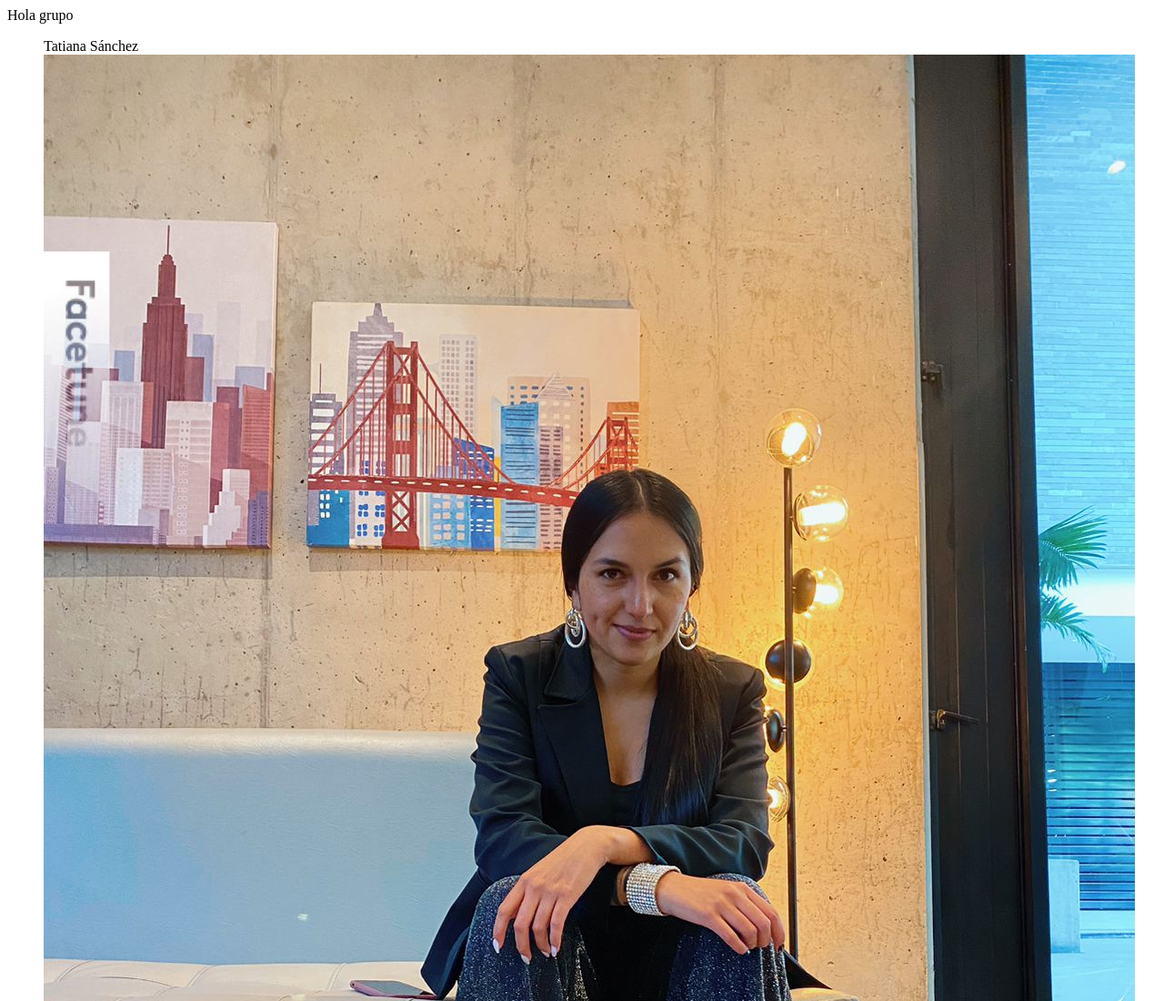
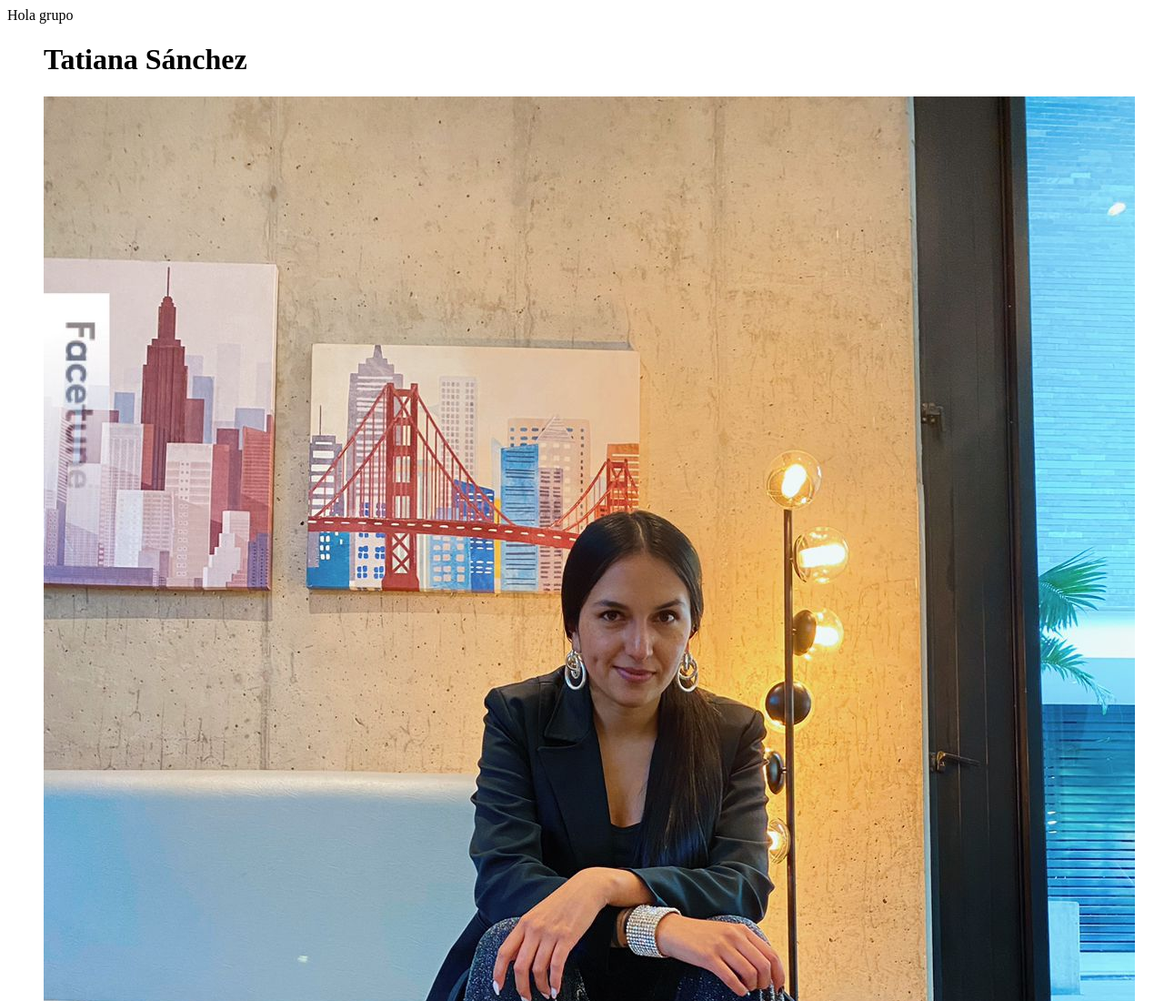
Before and after one commit to Tatisanchezh/bit-00, a plain HTML site: page index.html in a window 1280 px wide. Shown: the top 1100 px of the page at 91% size. Drawn offline with Linux system fonts and the light colour scheme.

Commit message:
cambiando titulo foto

```diff
--- a/index.html
+++ b/index.html
@@ -1,5 +1,5 @@
 <div>Hola grupo</div>
 <figure>
-<figcaption>Tatiana Sánchez</figcaption>
+<figcaption><h1>Tatiana Sánchez</h1></figcaption>
 <img src="img/photo.jpg" alt="">
 </figure>
```
